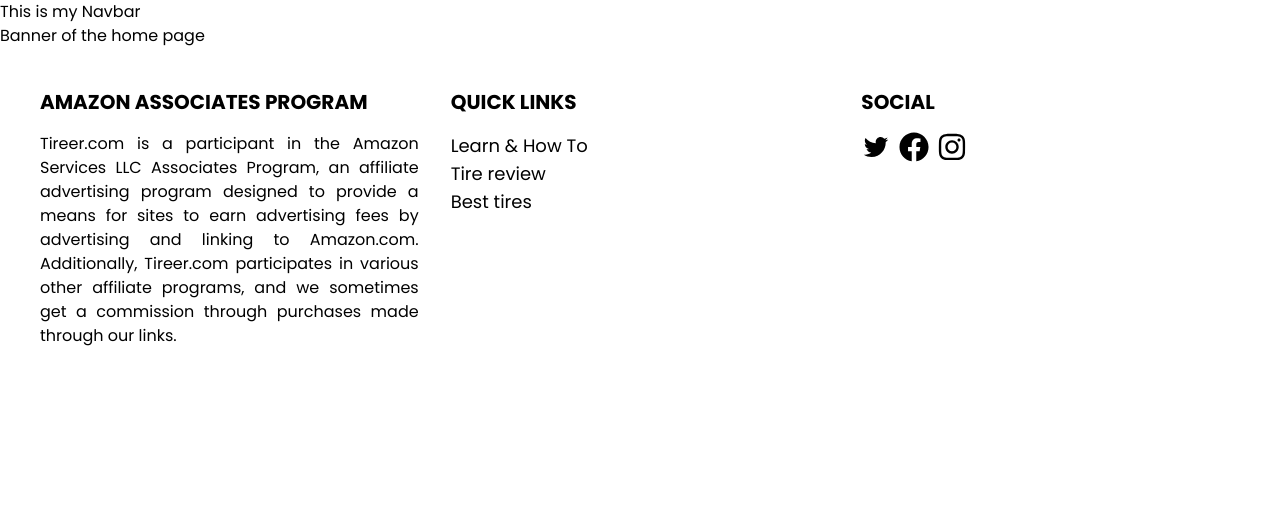
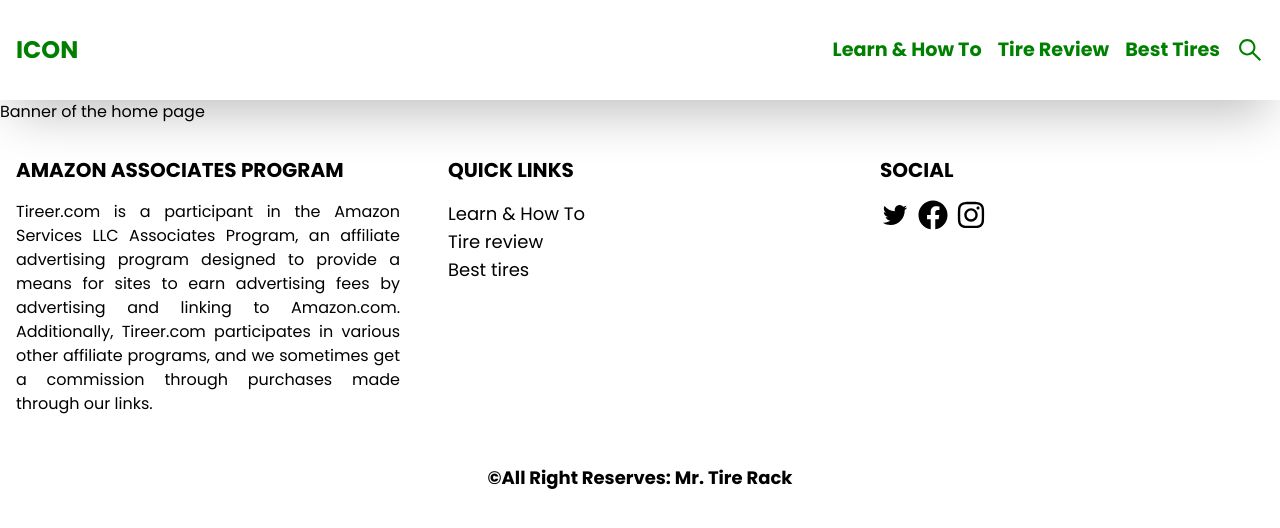
Before and after one commit to mdsultanmahmud/mrtirerack, a Next.js app: page / in a window 1280 px wide. Shown: the top 528 px of the page. Built offline with nearby package versions, Linux system fonts and the light colour scheme.

Commit message:
navbar for large device done

```diff
--- a/src/components/common/Footer.js
+++ b/src/components/common/Footer.js
@@ -6,7 +6,8 @@
 const Footer = () => {
     return (
         <div>
-            <footer className="grid gap-8 grid-cols-1 md:grid-cols-2 lg:grid-cols-3 p-10  text-black">
+            <div className='mainContainer px-4 py-8'>
+                <footer className="grid gap-12 grid-cols-1 md:grid-cols-3 text-black">
                     <div>
                         <h1 className="text-black text-xl uppercase font-semibold mb-4">Amazon Associates Program</h1>
                         <p className='text-justify'>Tireer.com is a participant in the Amazon Services LLC Associates Program, an affiliate advertising program designed to provide a means for sites to earn advertising fees by advertising and linking to Amazon.com. Additionally, Tireer.com participates in various other affiliate programs, and we sometimes get a commission through purchases made through our links.</p>
@@ -20,12 +21,16 @@
                     <div>
                         <h1 className="text-black text-xl uppercase font-semibold mb-4">Social</h1>
                         <div className="flex items-center gap-x-2">
-                        <AiOutlineTwitter size={30} className='cursor-pointer hover:text-green-500'/>
-                        <FaFacebook size={30} className='cursor-pointer hover:text-green-500'/>
-                        <FaInstagram size={30} className='cursor-pointer hover:text-green-500'/>
+                            <AiOutlineTwitter size={30} className='cursor-pointer hover:text-green-500' />
+                            <FaFacebook size={30} className='cursor-pointer hover:text-green-500' />
+                            <FaInstagram size={30} className='cursor-pointer hover:text-green-500' />
                         </div>
                     </div>
                 </footer>
+                <div className='bg-white mt-12'>
+                    <h2 className='text-black text-center font-bold text-lg'>&copy;All Right Reserves: Mr. Tire Rack</h2>
+                </div>
+            </div>
         </div>
     );
 };
--- a/src/components/common/Navbar.js
+++ b/src/components/common/Navbar.js
@@ -1,9 +1,33 @@
-import React from 'react';
-
+import Link from 'next/link';
+import React, { useState } from 'react';
+import styles from '@/styles/navbar.module.css'
+import { AiOutlineSearch } from 'react-icons/ai'
+import { RxCross1 } from 'react-icons/rx'
 const Navbar = () => {
+    const [search, setSearch] = useState(false)
     return (
-        <div>
-            <h1>This is my Navbar</h1>
+        <div className='shadow-2xl'>
+            <div className='mainContainer'>
+                <nav className={`${styles.navContainer} px-4`}>
+                    <ul>
+                        <Link href={"/"} className='text-2xl uppercase font-bold'>Icon</Link>
+                    </ul>
+                    <ul>
+                        <li><Link href={"tricks"}>Learn & How To</Link></li>
+                        <li><Link href={"review"}>Tire Review</Link></li>
+                        <li><Link href={"best-tire"}>Best Tires</Link></li>
+                        <div>
+                            <input hidden={!search} autoFocus />
+                            {
+                                !search ?
+                                    <AiOutlineSearch size={28} className='cursor-pointer' onClick={() => setSearch(true)} />
+                                    :
+                                    <RxCross1 size={24} className='cursor-pointer' onClick={() => setSearch(false)} />
+                            }
+                        </div>
+                    </ul>
+                </nav>
+            </div>
         </div>
     );
 };
--- a/src/styles/globals.css
+++ b/src/styles/globals.css
@@ -6,3 +6,8 @@
 body{
     font-family: 'Poppins', sans-serif;
 }
+
+.mainContainer{
+    max-width: 1400px;
+    margin: 0 auto;
+}
--- /dev/null
+++ b/src/styles/navbar.module.css
@@ -0,0 +1,40 @@
+.navContainer{
+    min-height: 100px;
+    color: green;
+    display: flex;
+    align-items: center;
+    justify-content: space-between;
+    position: relative;
+}
+
+.navContainer ul li {
+    list-style: none;
+    margin-right: 1rem;
+}
+.navContainer ul li a{
+    font-size: 1.2rem;
+    font-weight: 700;
+    text-transform: capitalize;
+}
+.navContainer ul li a:hover{
+    opacity: 0.7;
+}
+.navContainer ul:last-child{
+    display: flex;
+    align-items: center;
+}
+
+.navContainer ul input {
+    width: 96%;
+    height: 80%;
+    padding: 0.5rem 2rem;
+    position: absolute;
+    top: 50%;
+    left: 0;
+    transform: translateY(-50%);
+    border: 1px solid gray;
+    outline: none;
+    background-color: white;
+    font-size: 1.2rem;
+    transition: all ease-in-out 0.3s ;
+}
```
Lines whose indentation alone changed are shown as unchanged.
